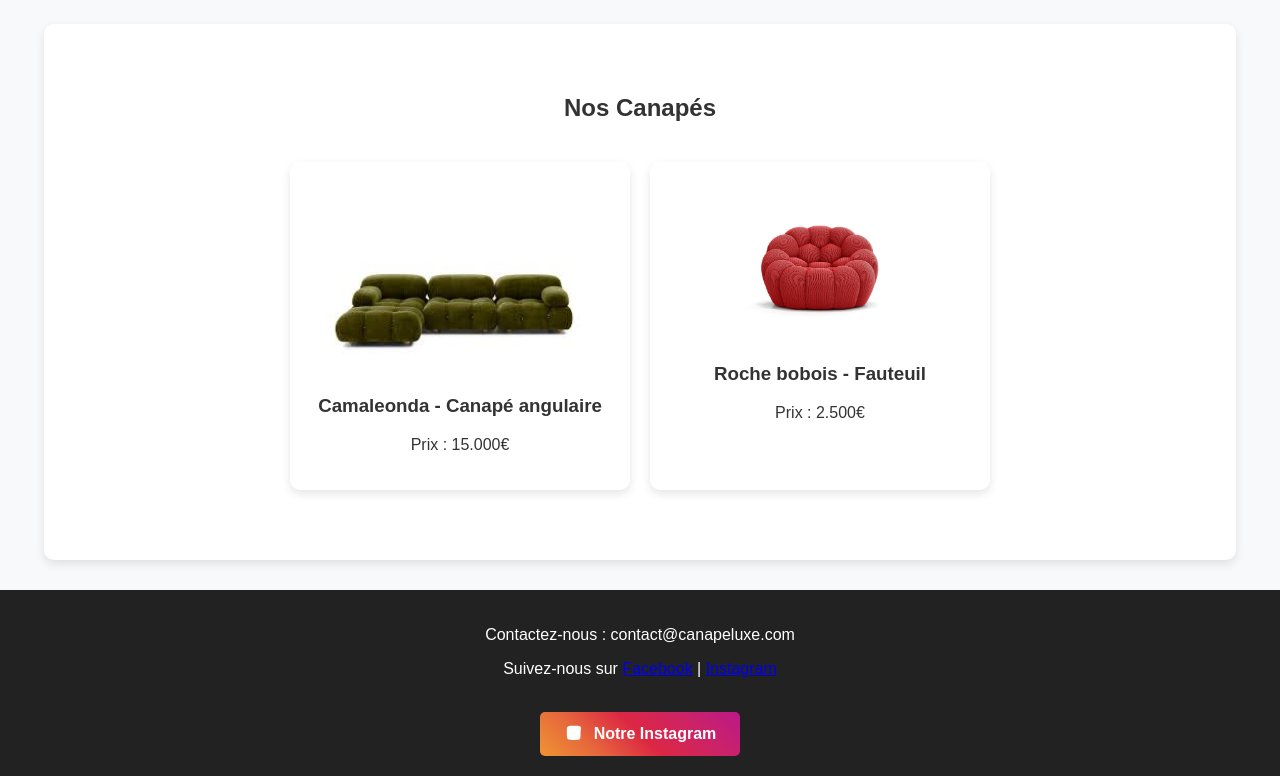
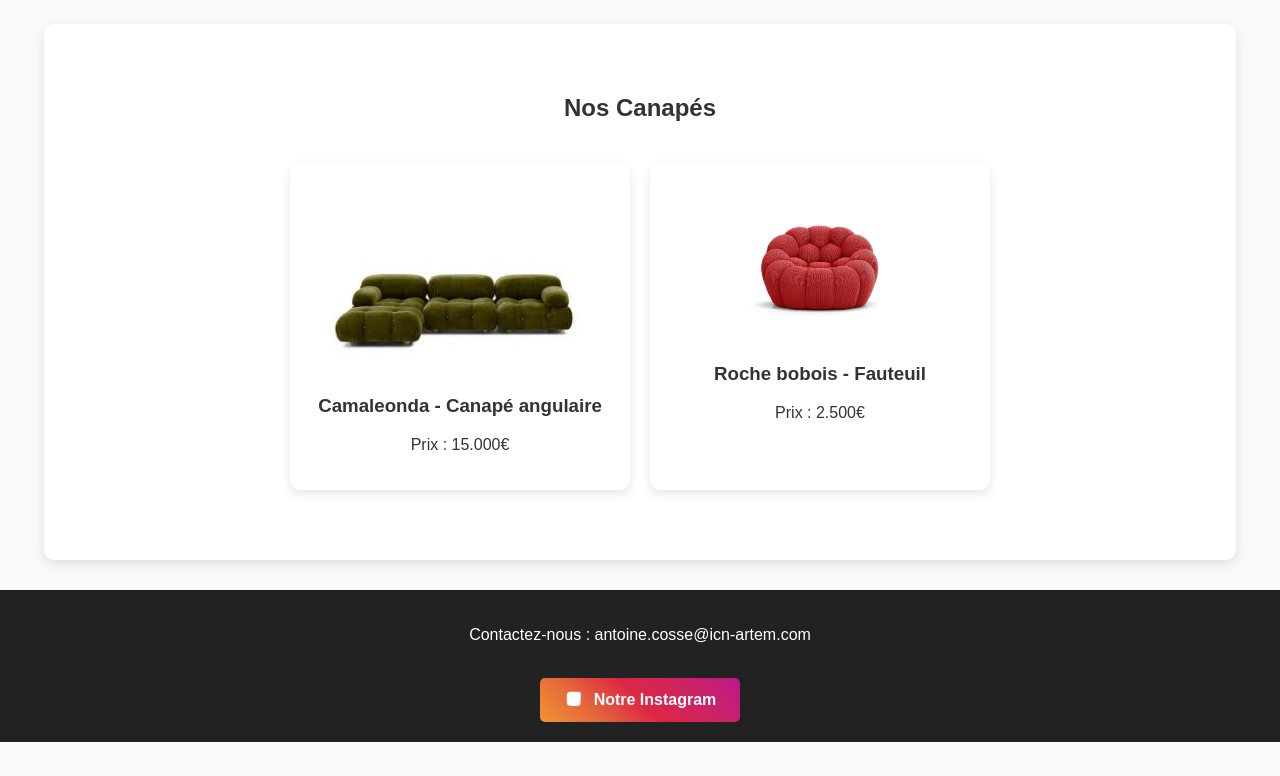
Before and after one commit to cseantoine/projet-wagon-cosse-antoine, a plain HTML site: page index.html in a window 1280 px wide. Shown: the part 391-1167 px from the top of the page. After the commit the page ends 1133 px from the top, so only its background shows below. Drawn offline with Linux system fonts and the light colour scheme.

Commit message:
index.html

```diff
--- a/index.html
+++ b/index.html
@@ -42,8 +42,7 @@
     </section>
 
 <footer id="contact">
-    <p>Contactez-nous : contact@canapeluxe.com</p>
-    <p>Suivez-nous sur <a href="#">Facebook</a> | <a href="#">Instagram</a></p>
+    <p>Contactez-nous : antoine.cosse@icn-artem.com</p>
     <br>
     <a href="https://www.instagram.com/cseantoine?igsh=d2FkdXpmbnN2empi&utm_source=qr" class="btn instagram" target="_blank">
         <svg viewBox="0 0 448 512" xmlns="http://www.w3.org/2000/svg">
```
